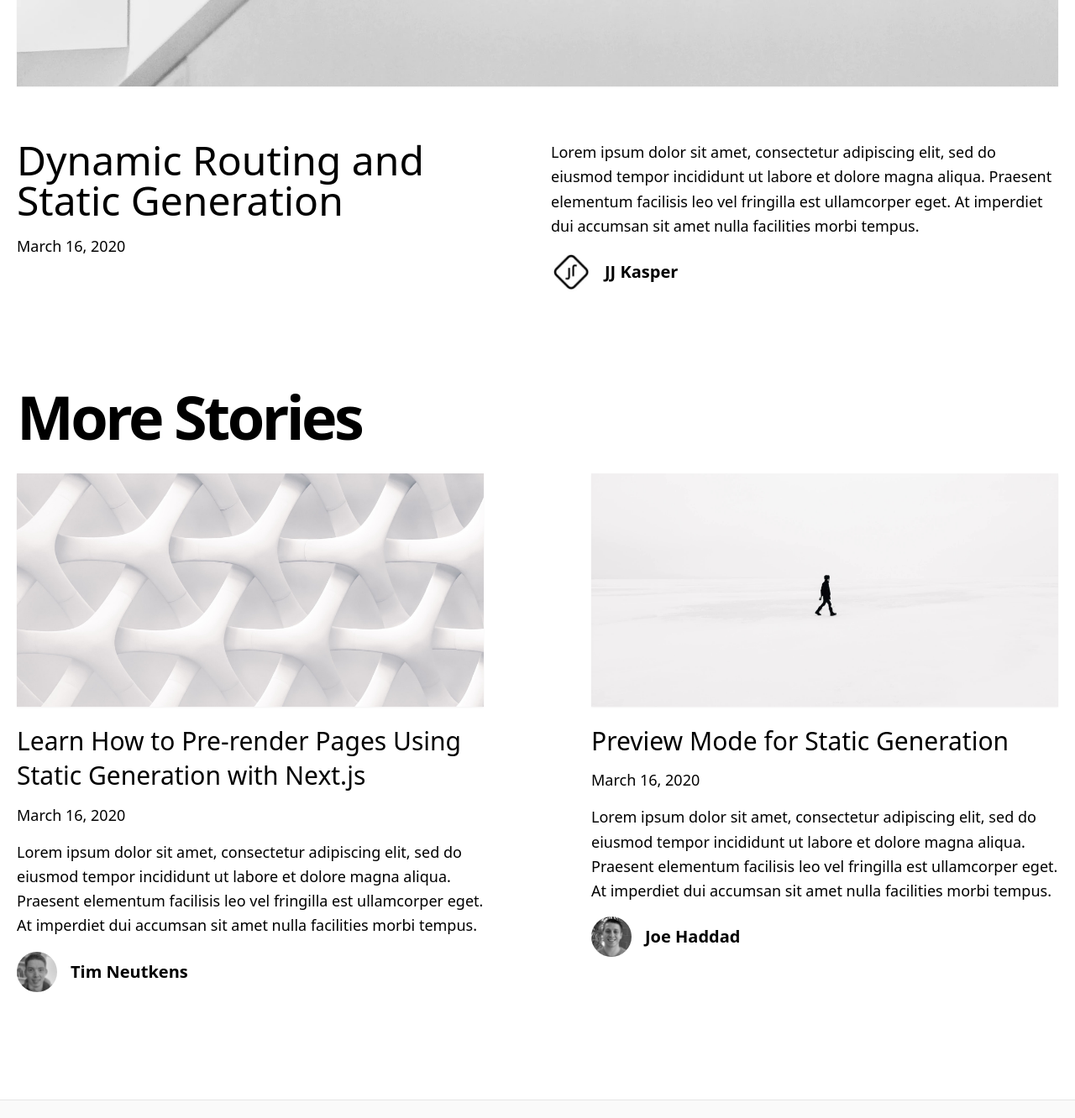
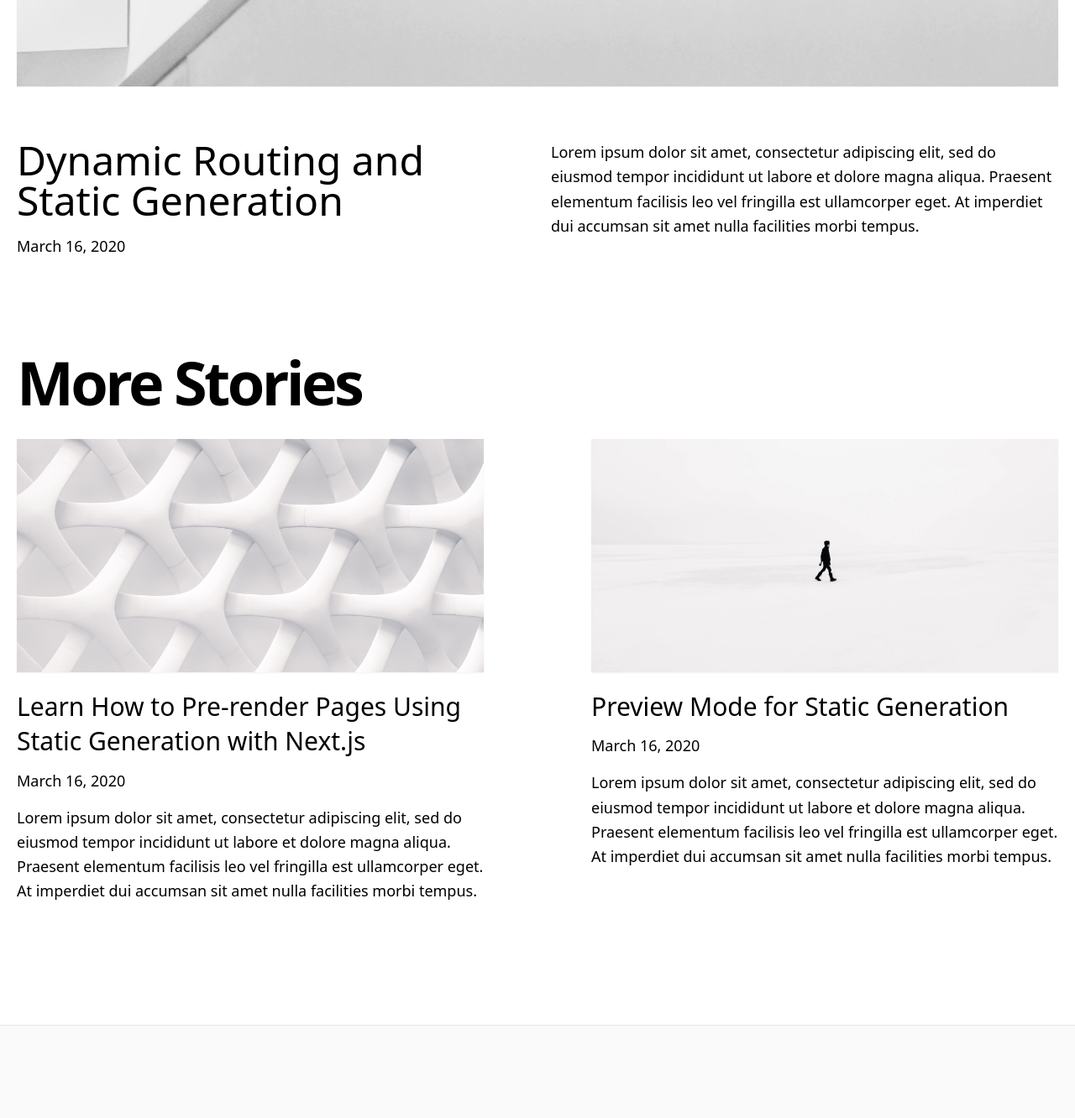
Before and after one commit to kyutech-programming-club/official-site, a Next.js app: page / in a window 1280 px wide. Shown: the part 725-2057 px from the top of the page at 84% size. Built offline with nearby package versions, Linux system fonts and the light colour scheme.

Commit message:
🔥 Delete author

```diff
--- a/_posts/dynamic-routing.md
+++ b/_posts/dynamic-routing.md
@@ -1,13 +1,8 @@
 ---
-title: 'Dynamic Routing and Static Generation'
-excerpt: 'Lorem ipsum dolor sit amet, consectetur adipiscing elit, sed do eiusmod tempor incididunt ut labore et dolore magna aliqua. Praesent elementum facilisis leo vel fringilla est ullamcorper eget. At imperdiet dui accumsan sit amet nulla facilities morbi tempus.'
-coverImage: '/assets/blog/dynamic-routing/cover.jpg'
-date: '2020-03-16T05:35:07.322Z'
-author:
-  name: JJ Kasper
-  picture: '/assets/blog/authors/jj.jpeg'
-ogImage:
-  url: '/assets/blog/dynamic-routing/cover.jpg'
+title: "Dynamic Routing and Static Generation"
+excerpt: "Lorem ipsum dolor sit amet, consectetur adipiscing elit, sed do eiusmod tempor incididunt ut labore et dolore magna aliqua. Praesent elementum facilisis leo vel fringilla est ullamcorper eget. At imperdiet dui accumsan sit amet nulla facilities morbi tempus."
+coverImage: "/assets/blog/dynamic-routing/cover.jpg"
+date: "2020-03-16T05:35:07.322Z"
 ---
 
 Lorem ipsum dolor sit amet, consectetur adipiscing elit, sed do eiusmod tempor incididunt ut labore et dolore magna aliqua. Praesent elementum facilisis leo vel fringilla est ullamcorper eget. At imperdiet dui accumsan sit amet nulla facilities morbi tempus. Praesent elementum facilisis leo vel fringilla. Congue mauris rhoncus aenean vel. Egestas sed tempus urna et pharetra pharetra massa massa ultricies.
--- a/_posts/hello-world.md
+++ b/_posts/hello-world.md
@@ -1,13 +1,8 @@
 ---
-title: 'Learn How to Pre-render Pages Using Static Generation with Next.js'
-excerpt: 'Lorem ipsum dolor sit amet, consectetur adipiscing elit, sed do eiusmod tempor incididunt ut labore et dolore magna aliqua. Praesent elementum facilisis leo vel fringilla est ullamcorper eget. At imperdiet dui accumsan sit amet nulla facilities morbi tempus.'
-coverImage: '/assets/blog/hello-world/cover.jpg'
-date: '2020-03-16T05:35:07.322Z'
-author:
-  name: Tim Neutkens
-  picture: '/assets/blog/authors/tim.jpeg'
-ogImage:
-  url: '/assets/blog/hello-world/cover.jpg'
+title: "Learn How to Pre-render Pages Using Static Generation with Next.js"
+excerpt: "Lorem ipsum dolor sit amet, consectetur adipiscing elit, sed do eiusmod tempor incididunt ut labore et dolore magna aliqua. Praesent elementum facilisis leo vel fringilla est ullamcorper eget. At imperdiet dui accumsan sit amet nulla facilities morbi tempus."
+coverImage: "/assets/blog/hello-world/cover.jpg"
+date: "2020-03-16T05:35:07.322Z"
 ---
 
 Lorem ipsum dolor sit amet, consectetur adipiscing elit, sed do eiusmod tempor incididunt ut labore et dolore magna aliqua. Praesent elementum facilisis leo vel fringilla est ullamcorper eget. At imperdiet dui accumsan sit amet nulla facilities morbi tempus. Praesent elementum facilisis leo vel fringilla. Congue mauris rhoncus aenean vel. Egestas sed tempus urna et pharetra pharetra massa massa ultricies.
--- a/_posts/preview.md
+++ b/_posts/preview.md
@@ -1,13 +1,8 @@
 ---
-title: 'Preview Mode for Static Generation'
-excerpt: 'Lorem ipsum dolor sit amet, consectetur adipiscing elit, sed do eiusmod tempor incididunt ut labore et dolore magna aliqua. Praesent elementum facilisis leo vel fringilla est ullamcorper eget. At imperdiet dui accumsan sit amet nulla facilities morbi tempus.'
-coverImage: '/assets/blog/preview/cover.jpg'
-date: '2020-03-16T05:35:07.322Z'
-author:
-  name: Joe Haddad
-  picture: '/assets/blog/authors/joe.jpeg'
-ogImage:
-  url: '/assets/blog/preview/cover.jpg'
+title: "Preview Mode for Static Generation"
+excerpt: "Lorem ipsum dolor sit amet, consectetur adipiscing elit, sed do eiusmod tempor incididunt ut labore et dolore magna aliqua. Praesent elementum facilisis leo vel fringilla est ullamcorper eget. At imperdiet dui accumsan sit amet nulla facilities morbi tempus."
+coverImage: "/assets/blog/preview/cover.jpg"
+date: "2020-03-16T05:35:07.322Z"
 ---
 
 Lorem ipsum dolor sit amet, consectetur adipiscing elit, sed do eiusmod tempor incididunt ut labore et dolore magna aliqua. Praesent elementum facilisis leo vel fringilla est ullamcorper eget. At imperdiet dui accumsan sit amet nulla facilities morbi tempus. Praesent elementum facilisis leo vel fringilla. Congue mauris rhoncus aenean vel. Egestas sed tempus urna et pharetra pharetra massa massa ultricies.
--- a/components/avatar.tsx
+++ /dev/null
@@ -1,15 +0,0 @@
-type Props = {
-  name: string
-  picture: string
-}
-
-const Avatar = ({ name, picture }: Props) => {
-  return (
-    <div className="flex items-center">
-      <img src={picture} className="w-12 h-12 rounded-full mr-4" alt={name} />
-      <div className="text-xl font-bold">{name}</div>
-    </div>
-  )
-}
-
-export default Avatar
--- a/components/hero-post.tsx
+++ b/components/hero-post.tsx
@@ -1,26 +1,16 @@
-import Avatar from './avatar'
-import DateFormatter from './date-formatter'
-import CoverImage from './cover-image'
-import Link from 'next/link'
-import Author from '../types/author'
+import DateFormatter from "./date-formatter";
+import CoverImage from "./cover-image";
+import Link from "next/link";
 
 type Props = {
-  title: string
-  coverImage: string
-  date: string
-  excerpt: string
-  author: Author
-  slug: string
-}
+  title: string;
+  coverImage: string;
+  date: string;
+  excerpt: string;
+  slug: string;
+};
 
-const HeroPost = ({
-  title,
-  coverImage,
-  date,
-  excerpt,
-  author,
-  slug,
-}: Props) => {
+const HeroPost = ({ title, coverImage, date, excerpt, slug }: Props) => {
   return (
     <section>
       <div className="mb-8 md:mb-16">
@@ -39,11 +29,10 @@ const HeroPost = ({
         </div>
         <div>
           <p className="text-lg leading-relaxed mb-4">{excerpt}</p>
-          <Avatar name={author.name} picture={author.picture} />
         </div>
       </div>
     </section>
-  )
-}
+  );
+};
 
-export default HeroPost
+export default HeroPost;
--- a/components/more-stories.tsx
+++ b/components/more-stories.tsx
@@ -1,9 +1,9 @@
-import PostPreview from './post-preview'
-import Post from '../types/post'
+import PostPreview from "./post-preview";
+import Post from "../types/post";
 
 type Props = {
-  posts: Post[]
-}
+  posts: Post[];
+};
 
 const MoreStories = ({ posts }: Props) => {
   return (
@@ -18,14 +18,13 @@ const MoreStories = ({ posts }: Props) => {
             title={post.title}
             coverImage={post.coverImage}
             date={post.date}
-            author={post.author}
             slug={post.slug}
             excerpt={post.excerpt}
           />
         ))}
       </div>
     </section>
-  )
-}
+  );
+};
 
-export default MoreStories
+export default MoreStories;
--- a/components/post-header.tsx
+++ b/components/post-header.tsx
@@ -1,36 +1,27 @@
-import Avatar from './avatar'
-import DateFormatter from './date-formatter'
-import CoverImage from './cover-image'
-import PostTitle from './post-title'
-import Author from '../types/author'
+import DateFormatter from "./date-formatter";
+import CoverImage from "./cover-image";
+import PostTitle from "./post-title";
 
 type Props = {
-  title: string
-  coverImage: string
-  date: string
-  author: Author
-}
+  title: string;
+  coverImage: string;
+  date: string;
+};
 
-const PostHeader = ({ title, coverImage, date, author }: Props) => {
+const PostHeader = ({ title, coverImage, date }: Props) => {
   return (
     <>
       <PostTitle>{title}</PostTitle>
-      <div className="hidden md:block md:mb-12">
-        <Avatar name={author.name} picture={author.picture} />
-      </div>
       <div className="mb-8 md:mb-16 sm:mx-0">
         <CoverImage title={title} src={coverImage} />
       </div>
       <div className="max-w-2xl mx-auto">
-        <div className="block md:hidden mb-6">
-          <Avatar name={author.name} picture={author.picture} />
-        </div>
         <div className="mb-6 text-lg">
           <DateFormatter dateString={date} />
         </div>
       </div>
     </>
-  )
-}
+  );
+};
 
-export default PostHeader
+export default PostHeader;
--- a/components/post-preview.tsx
+++ b/components/post-preview.tsx
@@ -1,26 +1,16 @@
-import Avatar from './avatar'
-import DateFormatter from './date-formatter'
-import CoverImage from './cover-image'
-import Link from 'next/link'
-import Author from '../types/author'
+import DateFormatter from "./date-formatter";
+import CoverImage from "./cover-image";
+import Link from "next/link";
 
 type Props = {
-  title: string
-  coverImage: string
-  date: string
-  excerpt: string
-  author: Author
-  slug: string
-}
+  title: string;
+  coverImage: string;
+  date: string;
+  excerpt: string;
+  slug: string;
+};
 
-const PostPreview = ({
-  title,
-  coverImage,
-  date,
-  excerpt,
-  author,
-  slug,
-}: Props) => {
+const PostPreview = ({ title, coverImage, date, excerpt, slug }: Props) => {
   return (
     <div>
       <div className="mb-5">
@@ -35,9 +25,8 @@ const PostPreview = ({
         <DateFormatter dateString={date} />
       </div>
       <p className="text-lg leading-relaxed mb-4">{excerpt}</p>
-      <Avatar name={author.name} picture={author.picture} />
     </div>
-  )
-}
+  );
+};
 
-export default PostPreview
+export default PostPreview;
--- a/pages/index.tsx
+++ b/pages/index.tsx
@@ -1,20 +1,20 @@
-import Container from '../components/container'
-import MoreStories from '../components/more-stories'
-import HeroPost from '../components/hero-post'
-import Intro from '../components/intro'
-import Layout from '../components/layout'
-import { getAllPosts } from '../lib/api'
-import Head from 'next/head'
-import { CMS_NAME } from '../lib/constants'
-import Post from '../types/post'
+import Container from "../components/container";
+import MoreStories from "../components/more-stories";
+import HeroPost from "../components/hero-post";
+import Intro from "../components/intro";
+import Layout from "../components/layout";
+import { getAllPosts } from "../lib/api";
+import Head from "next/head";
+import { CMS_NAME } from "../lib/constants";
+import Post from "../types/post";
 
 type Props = {
-  allPosts: Post[]
-}
+  allPosts: Post[];
+};
 
 const Index = ({ allPosts }: Props) => {
-  const heroPost = allPosts[0]
-  const morePosts = allPosts.slice(1)
+  const heroPost = allPosts[0];
+  const morePosts = allPosts.slice(1);
   return (
     <>
       <Layout>
@@ -28,7 +28,6 @@ const Index = ({ allPosts }: Props) => {
               title={heroPost.title}
               coverImage={heroPost.coverImage}
               date={heroPost.date}
-              author={heroPost.author}
               slug={heroPost.slug}
               excerpt={heroPost.excerpt}
             />
@@ -37,22 +36,21 @@ const Index = ({ allPosts }: Props) => {
         </Container>
       </Layout>
     </>
-  )
-}
+  );
+};
 
-export default Index
+export default Index;
 
 export const getStaticProps = async () => {
   const allPosts = getAllPosts([
-    'title',
-    'date',
-    'slug',
-    'author',
-    'coverImage',
-    'excerpt',
-  ])
+    "title",
+    "date",
+    "slug",
+    "coverImage",
+    "excerpt",
+  ]);
 
   return {
     props: { allPosts },
-  }
-}
+  };
+};
--- a/types/author.ts
+++ /dev/null
@@ -1,6 +0,0 @@
-type Author = {
-  name: string
-  picture: string
-}
-
-export default Author
```
Also changed, not shown: lib/api.ts (+23 -23 lines), pages/posts/[slug].tsx (+36 -40 lines).
